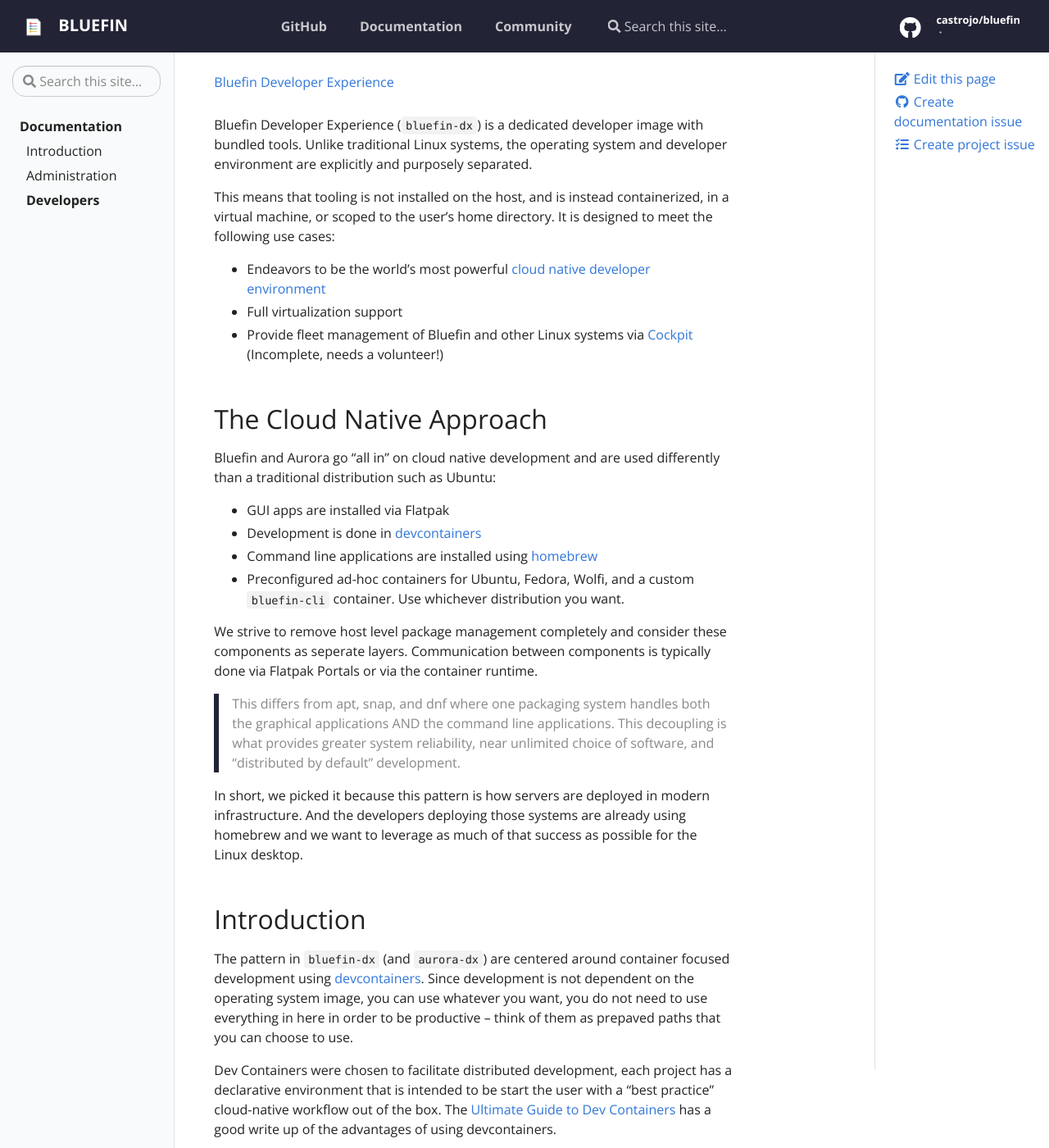
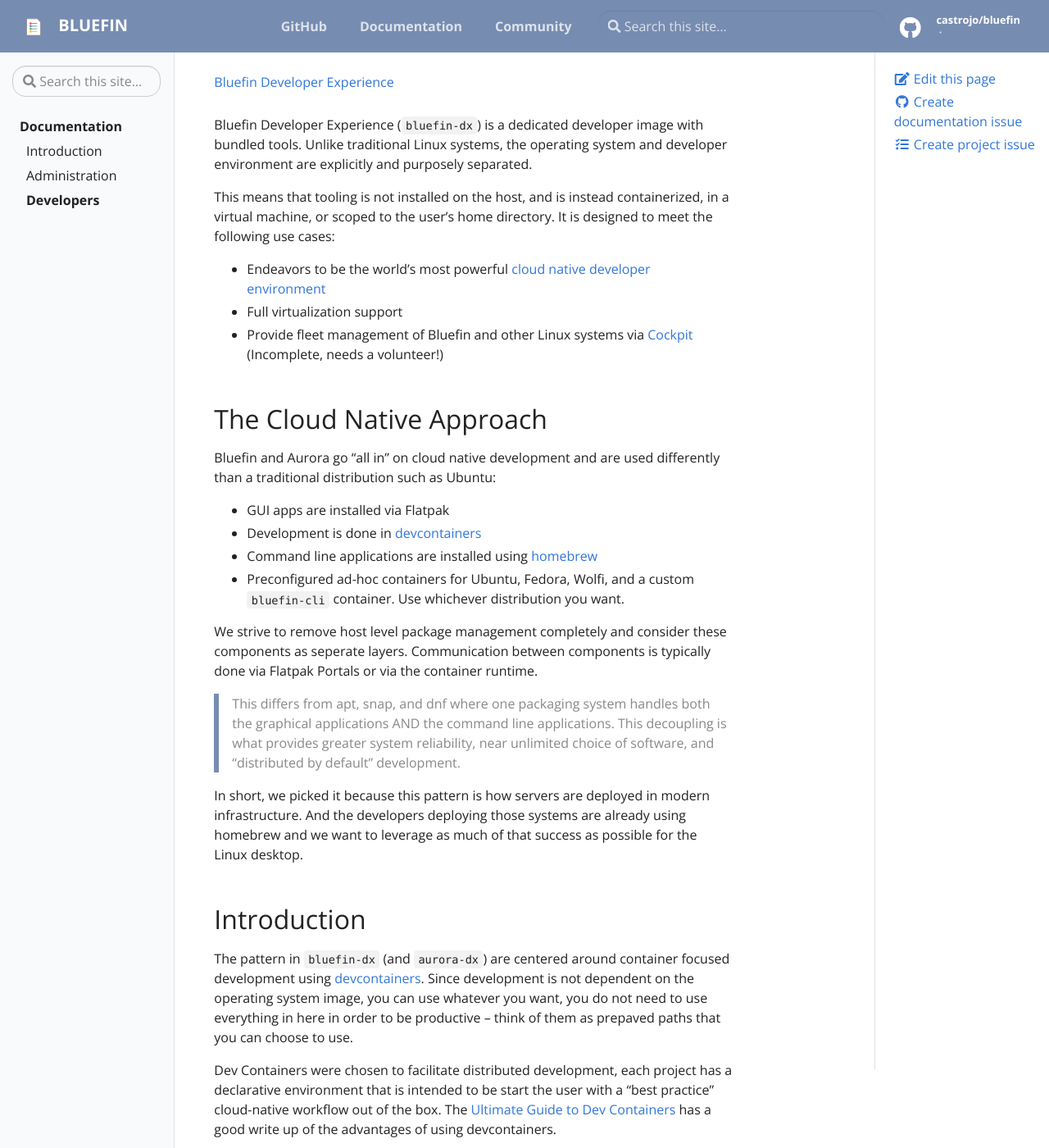
Before and after one commit to ublue-os/bluefin-docs, a Jekyll site: the page built from _docs/bluefin-dx.md, in a window 1280 px wide and 1400 px high. Shown: the whole window at 82% size. Built offline with Jekyll 4.4.1, drawn with Linux system fonts in a browser that asks for light colours.

Commit message:
Update _config.yml

```diff
--- a/_config.yml
+++ b/_config.yml
@@ -47,7 +47,7 @@
 # If commented, will use material hat theme
 # logo: "assets/img/logo/SRCC-square-red.png"
 logo_pixels: 34
-color: "#222436"
+color: "#778CB1"
 # color: "#8c1515" # primary color for header, buttons
 
 # Build settings
```
